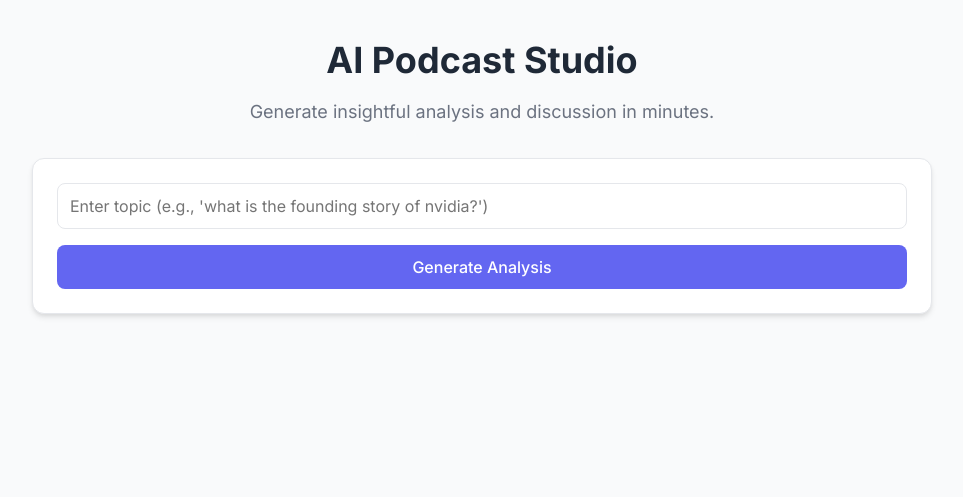
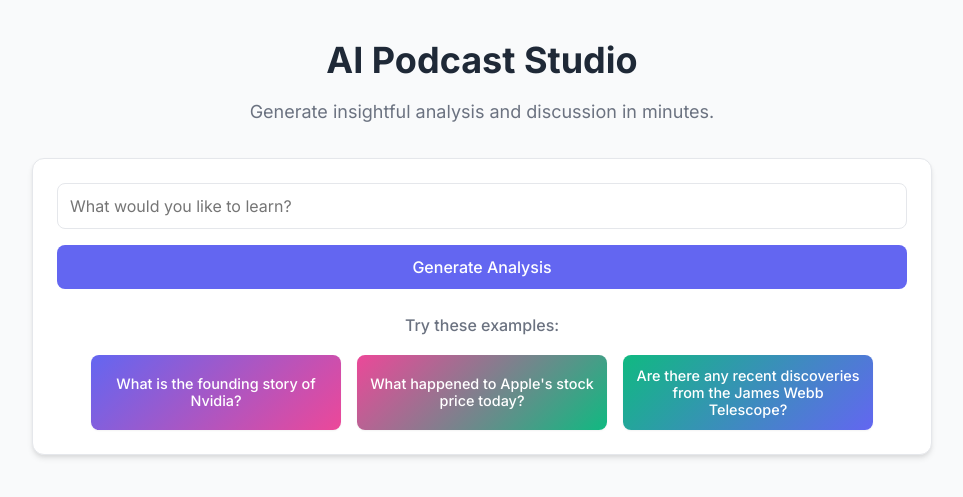
Before and after one commit to andrewlee977/scout, a FastAPI app: page / in a window 1280 px wide. Shown: the top 497 px of the page, without its empty margins (158-1121 px from the left). Run offline with FastAPI, Linux system fonts and the light colour scheme; parts of the project's set-up code (start-up, migrations or seed data) failed here and were passed over.

Commit message:
add prefilled questions

```diff
--- a/templates/index.html
+++ b/templates/index.html
@@ -179,6 +179,19 @@
              transform: scale(0.98);
         }
 
+        button:disabled, .button:disabled {
+            background-color: var(--text-secondary);
+            cursor: not-allowed;
+            opacity: 0.7;
+            transform: none;
+        }
+
+        button:disabled:hover, .button:disabled:hover {
+            background-color: var(--text-secondary);
+            box-shadow: none;
+            transform: none;
+        }
+
         /* Loading Indicator */
         .loading-container {
             display: flex;
@@ -341,6 +354,76 @@
              }
         }
 
+        .example-questions {
+            margin-top: calc(var(--spacing-unit) * 3);
+            text-align: center;
+        }
+
+        .example-questions h3 {
+            color: var(--text-secondary);
+            font-size: 1rem;
+            margin-bottom: calc(var(--spacing-unit) * 2);
+        }
+
+        .example-buttons {
+            display: flex;
+            gap: calc(var(--spacing-unit) * 2);
+            justify-content: center;
+            flex-wrap: wrap;
+        }
+
+        .example-button {
+            flex: 1;
+            min-width: 200px;
+            max-width: 250px;
+            background: linear-gradient(135deg, var(--primary-color), var(--secondary-color));
+            color: white;
+            border: none;
+            padding: calc(var(--spacing-unit) * 1.5);
+            font-size: 0.9rem;
+            transition: all 0.3s ease;
+            box-shadow: var(--shadow-sm);
+            position: relative;
+            overflow: hidden;
+        }
+
+        .example-button:hover {
+            transform: translateY(-2px);
+            box-shadow: var(--shadow-md);
+            background: linear-gradient(135deg, var(--secondary-color), var(--primary-color));
+        }
+
+        .example-button:active {
+            transform: translateY(0);
+            box-shadow: var(--shadow-sm);
+        }
+
+        /* Distribute colors among buttons */
+        .example-button:nth-child(1) {
+            background: linear-gradient(135deg, var(--primary-color), var(--secondary-color));
+        }
+
+        .example-button:nth-child(2) {
+            background: linear-gradient(135deg, var(--secondary-color), var(--success-color));
+        }
+
+        .example-button:nth-child(3) {
+            background: linear-gradient(135deg, var(--success-color), var(--primary-color));
+        }
+
+        /* Hover states for each button */
+        .example-button:nth-child(1):hover {
+            background: linear-gradient(135deg, var(--secondary-color), var(--primary-color));
+        }
+
+        .example-button:nth-child(2):hover {
+            background: linear-gradient(135deg, var(--success-color), var(--secondary-color));
+        }
+
+        .example-button:nth-child(3):hover {
+            background: linear-gradient(135deg, var(--primary-color), var(--success-color));
+        }
+
     </style>
 </head>
 <body>
@@ -352,17 +435,20 @@
 
             <!-- Initial Input Form Card -->
             <div class="card">
-                <form action="/submit" method="post" id="initialForm">
-                    <input
-                        type="text"
-                        name="user_input"
-                        placeholder="Enter topic (e.g., 'what is the founding story of nvidia?')"
-                        required
-                        maxlength="200"
-                        aria-label="Podcast Topic Input"
-                    >
-                    <button type="submit">Generate Analysis</button>
+                <form method="post" action="/submit" id="topicForm">
+                    <input type="text" id="user_input" name="user_input" placeholder="What would you like to learn?" required>
+                    <button type="submit" class="submit-button">Generate Analysis</button>
                 </form>
+
+                <!-- Example Questions -->
+                <div class="example-questions">
+                    <h3>Try these examples:</h3>
+                    <div class="example-buttons">
+                        <button class="example-button" data-question="What is the founding story of Nvidia?">What is the founding story of Nvidia?</button>
+                        <button class="example-button" data-question="What happened to Apple's stock price today?">What happened to Apple's stock price today?</button>
+                        <button class="example-button" data-question="Are there any recent discoveries from the James Webb Telescope?">Are there any recent discoveries from the James Webb Telescope?</button>
+                    </div>
+                </div>
             </div>
 
             <!-- Loading Indicator -->
@@ -459,7 +545,7 @@
         }
 
         // Show loading on initial form submit
-        const initialForm = document.getElementById('initialForm');
+        const initialForm = document.getElementById('topicForm');
         if (initialForm) {
             initialForm.addEventListener('submit', function() {
                 showLoading();
@@ -543,6 +629,23 @@
 
          });
 
+        // Handle example button clicks
+        document.querySelectorAll('.example-button').forEach(button => {
+            button.addEventListener('click', function(e) {
+                e.preventDefault();
+                const question = this.getAttribute('data-question');
+                const submitButton = document.querySelector('.submit-button');
+
+                // Disable and update the submit button
+                submitButton.disabled = true;
+                submitButton.textContent = 'Generating...';
+
+                // Fill in the input and submit the form
+                document.getElementById('user_input').value = question;
+                document.getElementById('topicForm').submit();
+            });
+        });
+
     </script>
 </body>
 </html>
```
